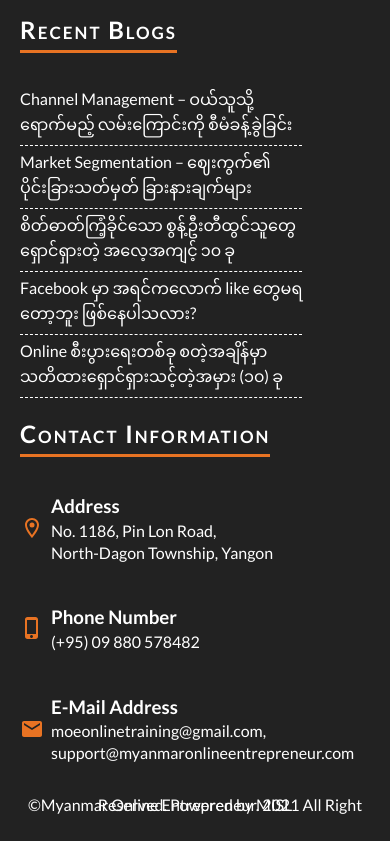
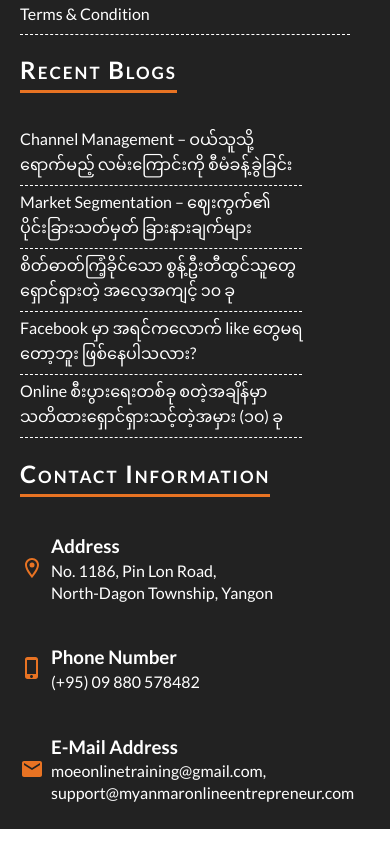
Before and after one commit to monasubedee/moe-react, a React (Create React App) app: page / in a window 390 px wide. Shown: the part 10144-10985 px from the top of the page. Built offline with nearby package versions, Linux system fonts and the light colour scheme.

Commit message:
add image fix

```diff
--- a/src/index.css
+++ b/src/index.css
@@ -901,7 +901,7 @@ nav .menu-btn,
         }
         .slide-image{
             width:100%;
-            height: 160px;
+            height: 200px;
         }
      }
 
@@ -911,11 +911,7 @@ nav .menu-btn,
          .course-wrapper{
              grid-template-columns: 50% 50%;
          }
-         .moe-footer-container{
-             display: flex;
-             align-items: center;
-             justify-content: center;
-         }
+
          .moe-footer{
              flex-direction: column;
          }
```
